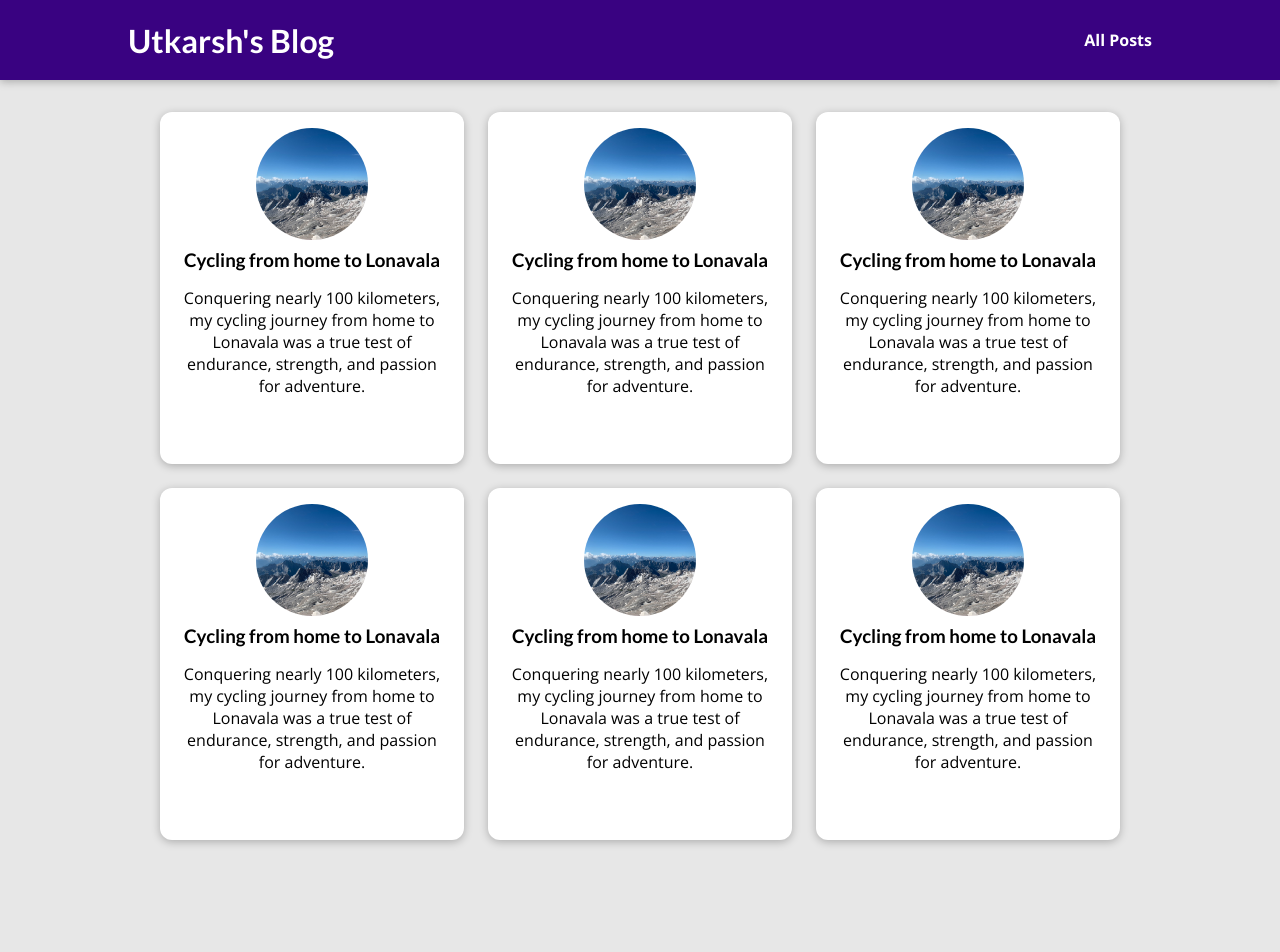
After one commit to utkarshg1/django-blogpost, a Django app: template my_site/blog/templates/blog/all-posts.html in a window 1280 px wide. The commit adds this page. Run offline with Django 5.2, Linux system fonts and the light colour scheme; the template is opened without the code that fills it, so the values that code supplies are empty.

Commit message:
html css templates done

```diff
--- /dev/null
+++ b/my_site/blog/static/blog/all-posts.css
@@ -0,0 +1,43 @@
+body {
+  background-color: #e7e7e7;
+}
+
+#main-navigation {
+  background-color: #390281;
+  box-shadow: 0 2px 8px rgba(0, 0, 0, 0.25);
+}
+
+#all-posts {
+  margin: 7rem auto;
+  width: 90%;
+  max-width: 60rem;
+}
+
+#all-posts h2 {
+  text-align: center;
+  font-size: 2rem;
+  color: #2e2e2e;
+  margin: 3rem 0;
+}
+
+ul {
+  list-style: none;
+  margin: 0;
+  padding: 0;
+  display: grid;
+  grid-template-columns: repeat(auto-fill, minmax(17rem, 1fr));
+  gap: 1.5rem;
+}
+
+.post img {
+  width: 7rem;
+  height: 7rem;
+}
+
+.post a {
+  min-height: 22rem;
+  transform-origin: center;
+  box-shadow: 0 2px 8px rgba(0, 0, 0, 0.25);
+  border-radius: 12px;
+  background-color: white;
+}
--- /dev/null
+++ b/my_site/blog/static/blog/post.css
@@ -0,0 +1,43 @@
+.post {
+  display: flex;
+  flex-direction: column;
+  align-items: center;
+  text-align: center;
+}
+
+.post a {
+  text-decoration: none;
+  color: black;
+  transition: all 0.2s ease;
+  padding: 1rem;
+}
+
+.post a:hover,
+.post a:active {
+  transform: scale(1.1);
+  background-color: #390281;
+  color: white;
+}
+
+.post img {
+  width: 5rem;
+  height: 5rem;
+  object-fit: cover;
+  border-radius: 50%;
+}
+
+.post h3 {
+  margin: 0.25rem 0;
+}
+
+.post time {
+  color: #666666;
+  margin: 0.25rem;
+  font-style: italic;
+  font-size: 0.85rem;
+}
+
+.post:hover time,
+.post:active time {
+  color: white;
+}
--- /dev/null
+++ b/my_site/blog/templates/blog/all-posts.html
@@ -0,0 +1,24 @@
+{% extends "base.html" %}
+{% load static %}
+
+{% block page_title %}
+    All My Posts
+{% endblock %}
+
+{% block css_files %}
+    <link rel="stylesheet" href="{% static "blog/post.css" %}">
+    <link rel="stylesheet" href="{% static "blog/all-posts.css" %}">
+{% endblock %}
+
+{% block content %}
+    <section id="all-posts">
+        <ul>
+            {% include "blog/includes/post.html" %}
+            {% include "blog/includes/post.html" %}
+            {% include "blog/includes/post.html" %}
+            {% include "blog/includes/post.html" %}
+            {% include "blog/includes/post.html" %}
+            {% include "blog/includes/post.html" %}
+        </ul>
+    </section>
+{% endblock %}
--- /dev/null
+++ b/my_site/blog/templates/blog/includes/post.html
@@ -0,0 +1,18 @@
+{% load static %}
+
+<li>
+  <article class="post">
+    <a href="">
+      <img src="{% static "blog/images/mountains.jpg" %}" alt="Cycling from home
+      to Lonavala" />
+      <div class="post__content">
+        <h3>Cycling from home to Lonavala</h3>
+        <p>
+          Conquering nearly 100 kilometers, my cycling journey from home to
+          Lonavala was a true test of endurance, strength, and passion for
+          adventure.
+        </p>
+      </div>
+    </a>
+  </article>
+</li>
--- a/my_site/blog/views.py
+++ b/my_site/blog/views.py
@@ -6,7 +6,7 @@ def starting_page(request):
 
 
 def posts(request):
-    pass
+    return render(request, "blog/all-posts.html")
 
 
 def post_detail(request):
--- a/my_site/templates/base.html
+++ b/my_site/templates/base.html
@@ -10,6 +10,14 @@
     {% block css_files %}{% endblock %}
   </head>
   <body>
+    <header id="main-navigation">
+      <h1>
+        <a href="">Utkarsh's Blog</a>
+      </h1>
+      <nav>
+        <a href="">All Posts</a>
+      </nav>
+    </header>
     {% block content %}{% endblock %}
   </body>
 </html>
```
Also changed, not shown: my_site/blog/templates/blog/index.html (+3 -24 lines), my_site/blog/static/blog/images/Utkarsh.jpeg (added), my_site/blog/static/blog/images/coding.jpg (added), my_site/blog/static/blog/images/mountains.jpg (added), my_site/blog/static/blog/images/woods.jpg (added), my_site/blog/static/blog/index.css (indentation only).
